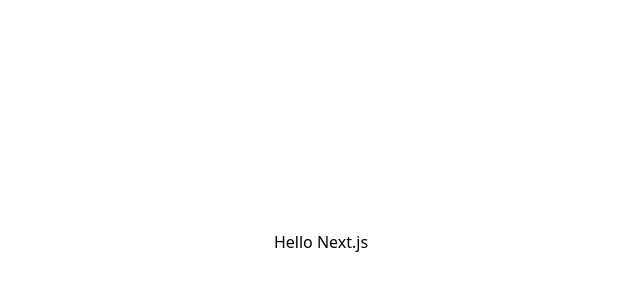
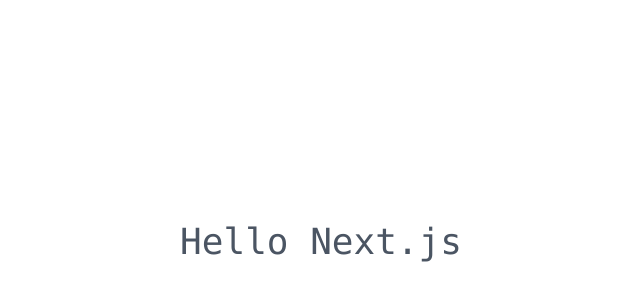
Before and after one commit to takayuki-s/next_hp, a Next.js app: page / in a window 1280 px wide. Shown: the part 158-458 px from the top of the page, without its empty margins (319-959 px from the left). Built offline with nearby package versions, Linux system fonts and the light colour scheme.

Commit message:
Layout componentとりあえずコンポーネント表示

```diff
--- /dev/null
+++ b/components/Layout.js
@@ -0,0 +1,19 @@
+import Head from "next/head";
+import Link from "next/link";
+
+export const Layout = ({ children, title = "HP by Nextjs"}) => {
+  return (
+    <div className="flex justify-center items-center flex-col min-h-screen text-gray-600 text-sm font-mono">
+      <Head>
+        <title>{title}</title>
+      </Head>
+      <header>
+        <nav className="bg-gray-800 w-screen">
+        </nav>
+      </header>
+      <main className="flex flex-1 justify-center items-center flex-col w-screen">
+        {children}
+      </main>
+    </div>
+  )
+}
--- a/pages/index.js
+++ b/pages/index.js
@@ -1,18 +1,10 @@
-import Head from 'next/head'
 import Image from 'next/image'
+import { Layout } from '../components/Layout'
 
 export default function Home() {
   return (
-    <div className="min-h-screen py-0 px-2 flex flex-col justify-center items-center">
-      <Head>
-        <title>Create Next App</title>
-        <meta name="description" content="Generated by create next app" />
-        <link rel="icon" href="/favicon.ico" />
-      </Head>
-      <h1>Hello Next.js</h1>
-
-
-
+    <Layout title="Home">
+      <p className="text-4xl">Hello Next.js</p>
       {/* <footer className={styles.footer}>
         <a
           href="https://vercel.com?utm_source=create-next-app&utm_medium=default-template&utm_campaign=create-next-app"
@@ -25,6 +17,6 @@
           </span>
         </a>
       </footer> */}
-    </div>
+    </Layout>
   )
 }
```
